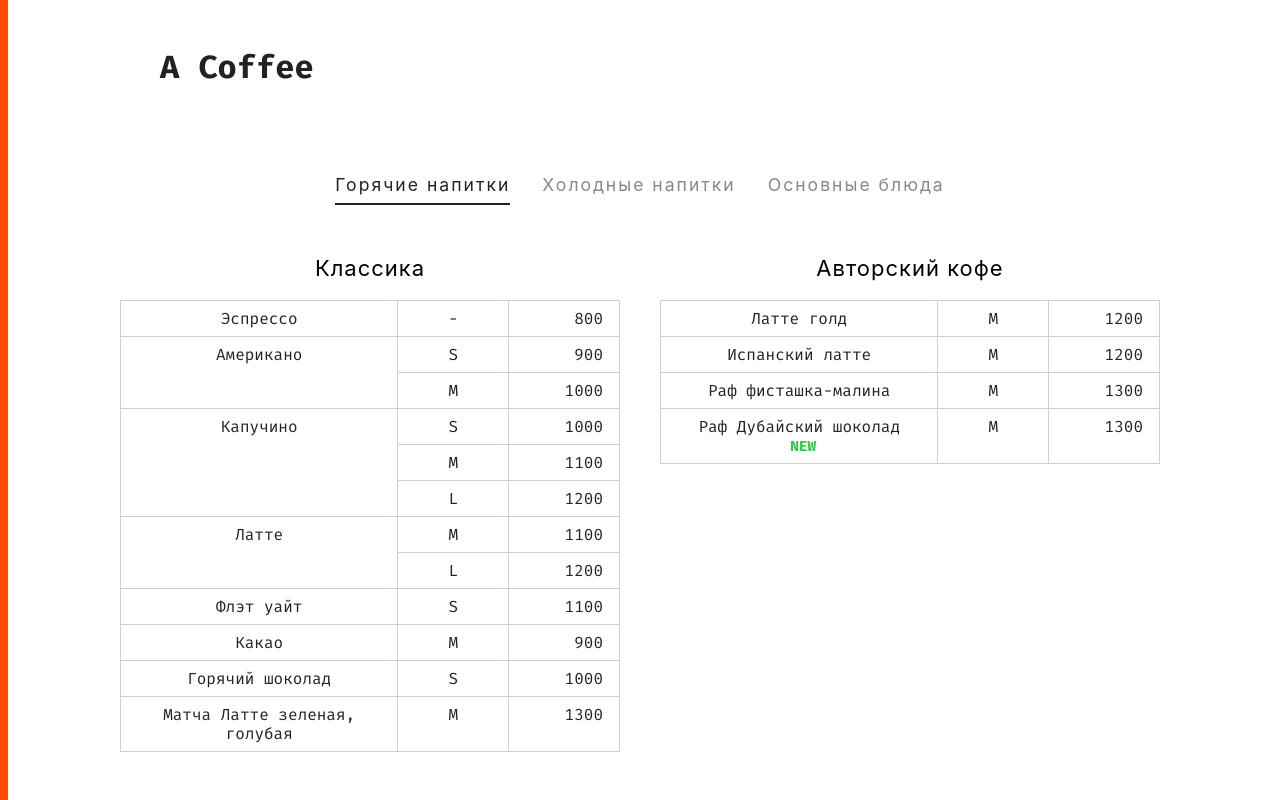
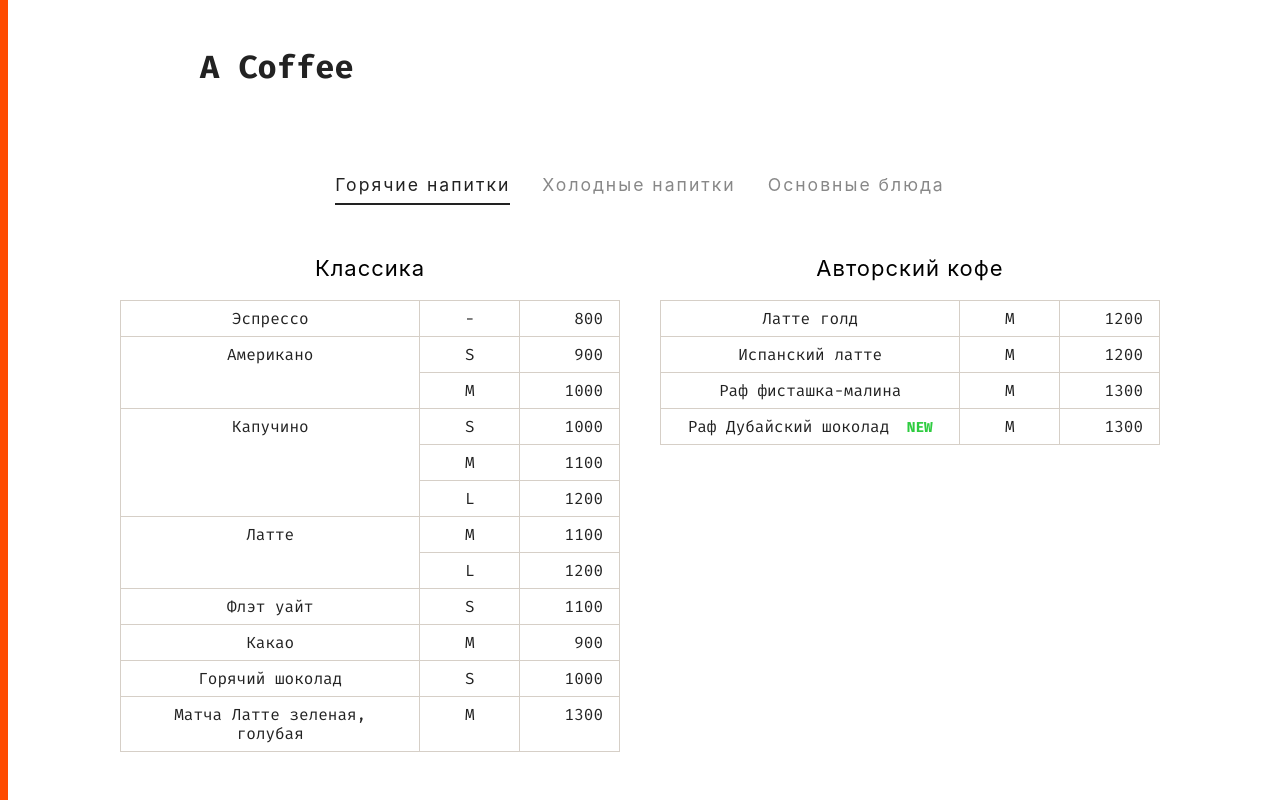
Before and after one commit to Andersonscat/a_coffee_menu, a React (Create React App) app: page / in a window 1280 px wide. Shown: the top 800 px of the page. Built offline with nearby package versions, Linux system fonts and the light colour scheme.

Commit message:
Исправлена оранжевая рамка: убран shrink-to-fit, добавлен сброс стилей браузера

```diff
--- a/public/index.html
+++ b/public/index.html
@@ -3,7 +3,7 @@
   <head>
     <meta charset="utf-8" />
     <link rel="icon" href="%PUBLIC_URL%/favicon.ico" />
-    <meta name="viewport" content="width=device-width, initial-scale=1, shrink-to-fit=no" />
+    <meta name="viewport" content="width=device-width, initial-scale=1" />
     <meta name="theme-color" content="#FF4B00" />
     <meta
       name="description"
--- a/src/App.css
+++ b/src/App.css
@@ -79,6 +79,7 @@
   background: #FF4B00;
   z-index: 10;
 }
+
 @media (max-width: 700px) {
   .menu-accent {
     width: 4px;
--- a/src/index.css
+++ b/src/index.css
@@ -5,6 +5,19 @@
     sans-serif;
   -webkit-font-smoothing: antialiased;
   -moz-osx-font-smoothing: grayscale;
+  background-color: #fff;
+  overflow-x: hidden;
+}
+
+* {
+  box-sizing: border-box;
+}
+
+html, body {
+  margin: 0;
+  padding: 0;
+  border: none;
+  outline: none;
 }
 
 code {
```
